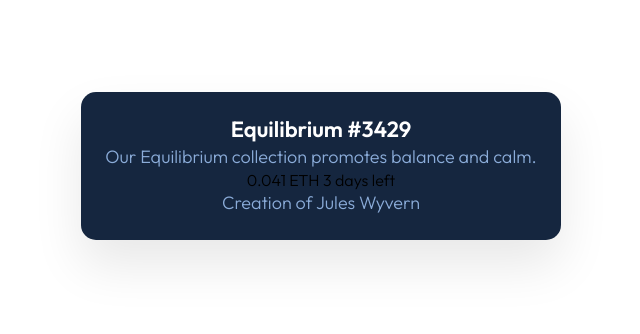
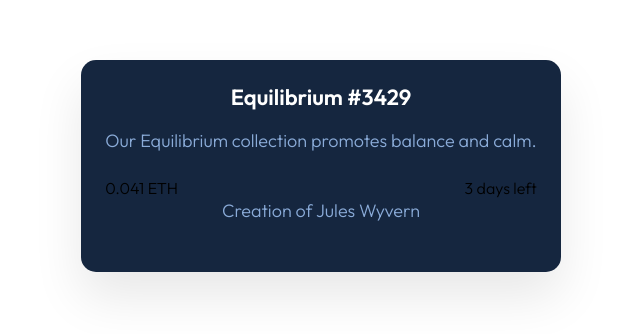
Before and after one commit to jkaps9/nft-card-component, a plain HTML site: page index.html in a window 1280 px wide. Shown: the part 234-568 px from the top of the page, without its empty margins (319-959 px from the left). Drawn offline with Linux system fonts and the light colour scheme.

Commit message:
style text

```diff
--- a/styles.css
+++ b/styles.css
@@ -66,6 +66,7 @@ p {
   display: flex;
   justify-content: center;
   align-items: center;
+  padding: 0 0.75rem;
 
   .container {
     display: flex;
@@ -73,10 +74,22 @@ p {
     justify-content: center;
     align-items: center;
     padding: 1.5rem;
-
     background-color: var(--blue-900);
-
     box-shadow: 0px 25px 50px rgba(0, 0, 0, 0.0952917);
     border-radius: 15px;
   }
+
+  h2 {
+    margin-bottom: 1rem;
+  }
+
+  p {
+    margin-bottom: 1.5rem;
+  }
+
+  .data-row {
+    width: 100%;
+    display: flex;
+    justify-content: space-between;
+  }
 }
```
